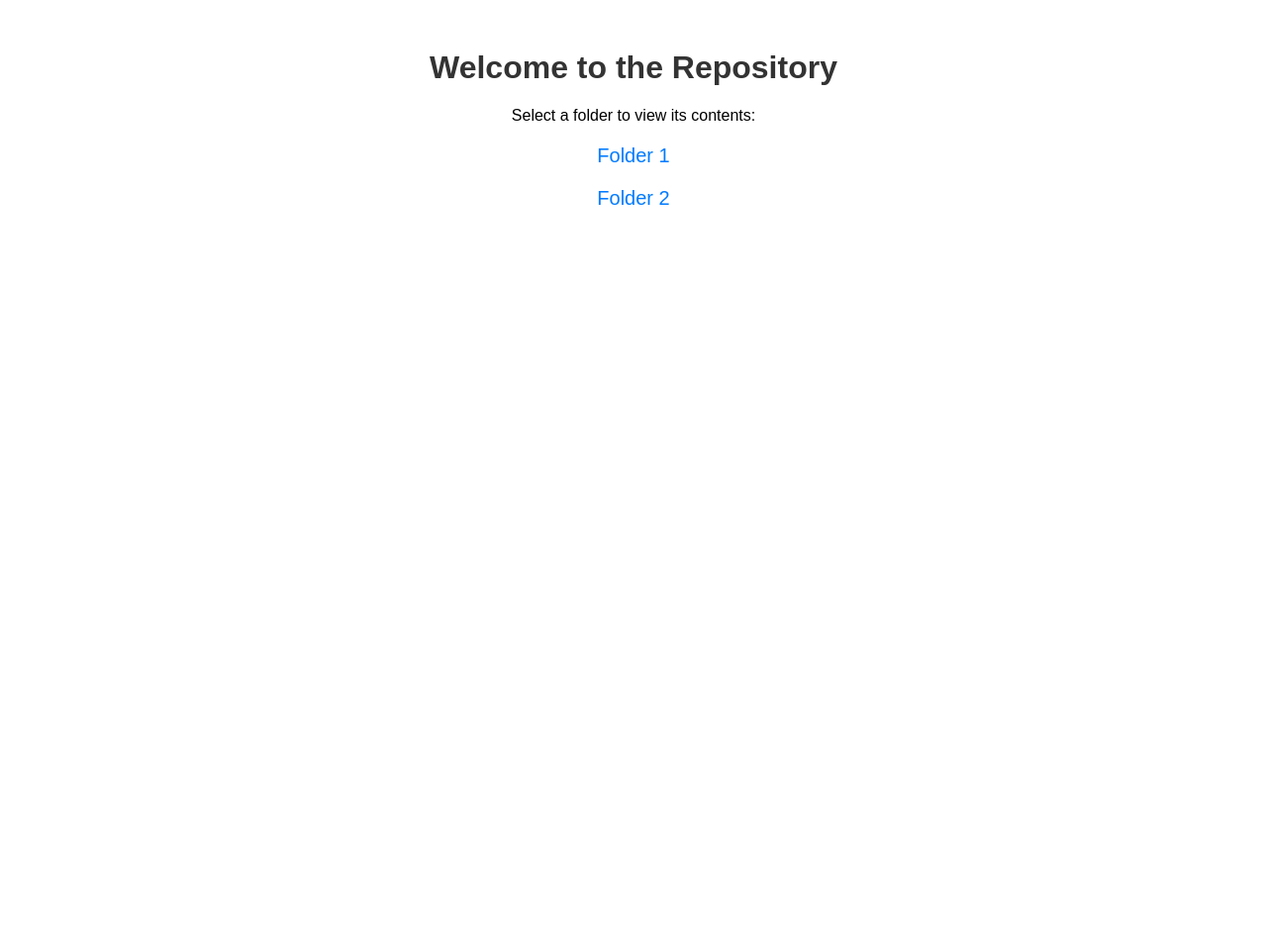
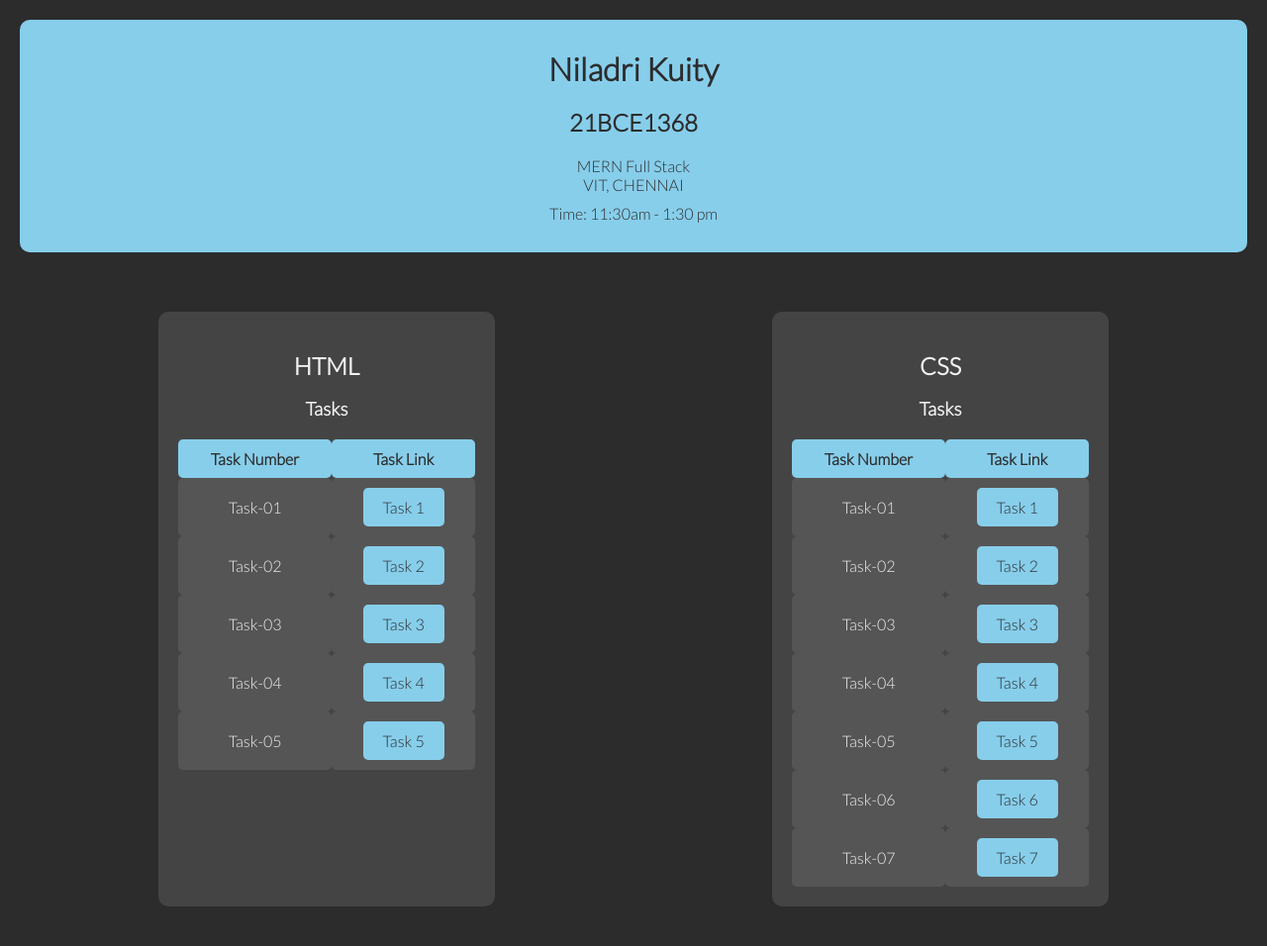
Before and after one commit to niladrik2001/MERN-FullStack-Course-2024, a plain HTML site: page index.html in a window 1280 px wide. Shown: the whole page at 99% size. Before the commit the page ends 800 px from the top, so only its background shows below. Drawn offline with Linux system fonts and the light colour scheme.

Commit message:
Update index.html

```diff
--- a/index.html
+++ b/index.html
@@ -3,39 +3,157 @@
 <head>
     <meta charset="UTF-8">
     <meta name="viewport" content="width=device-width, initial-scale=1.0">
-    <title>Repository Index</title>
+    <title>Tasks</title>
+    <link href="https://fonts.googleapis.com/css2?family=Lato:wght@300&display=swap" rel="stylesheet">
     <style>
         body {
-            font-family: Arial, sans-serif;
+            background-color: #2c2c2c;
+            color: #f1f1f1;
+            font-family: 'Lato', sans-serif;
             text-align: center;
-            margin: 50px;
-        }
-        h1 {
-            color: #333;
-        }
-        .folder-list {
-            list-style: none;
+            margin: 0;
             padding: 0;
         }
-        .folder-list li {
-            margin: 20px 0;
+        .header {
+            background-color: #87ceeb;
+            color: #2c2c2c;
+            padding: 20px;
+            border-radius: 10px;
+            margin: 20px;
         }
-        .folder-list a {
+        .header h1, .header p {
+            margin: 10px 0;
+        }
+        .content {
+            padding: 20px;
+        }
+        .tasks-container {
+            display: flex;
+            justify-content: space-around;
+            flex-wrap: wrap;
+        }
+        .tasks {
+            background-color: #444;
+            border-radius: 10px;
+            display: inline-block;
+            padding: 20px;
+            margin: 20px;
+            width: 300px;
+        }
+        .tasks h2 {
+            margin-bottom: 10px;
+        }
+        .tasks h3 {
+            margin-bottom: 20px;
+        }
+        .tasks table {
+            width: 100%;
+            border-collapse: collapse;
+        }
+        .tasks th, .tasks td {
+            padding: 10px;
+            text-align: center;
+        }
+        .tasks th {
+            background-color: #87ceeb;
+            color: #2c2c2c;
+            border-radius: 5px;
+        }
+        .tasks td {
+            background-color: #555;
+            border-radius: 5px;
+        }
+        .tasks a {
+            color: #2c2c2c;
+            background-color: #87ceeb;
+            padding: 10px 20px;
             text-decoration: none;
-            color: #007BFF;
-            font-size: 20px;
+            border-radius: 5px;
+            display: inline-block;
         }
-        .folder-list a:hover {
-            text-decoration: underline;
+        .tasks a:hover {
+            background-color: #66b2ff;
         }
     </style>
 </head>
 <body>
-    <h1>Welcome to the Repository</h1>
-    <p>Select a folder to view its contents:</p>
-    <ul class="folder-list">
-        <li><a href="Assignment 1/html/task1.html">Folder 1</a></li>
-        <li><a href="Assignment2/">Folder 2</a></li>
-    </ul>
+    <div class="header">
+        <h1>Niladri Kuity</h1>
+        <h2>21BCE1368</h2>
+        <p>MERN Full Stack<br>VIT, CHENNAI</p>
+        <p>Time: 11:30am - 1:30 pm</p>
+    </div>
+    <div class="content">
+        <div class="tasks-container">
+            <div class="tasks">
+                <h2>HTML</h2>
+                <h3>Tasks</h3>
+                <table>
+                    <tr>
+                        <th>Task Number</th>
+                        <th>Task Link</th>
+                    </tr>
+                    <tr>
+                        <td>Task-01</td>
+                        <td><a href="html/task1.html">Task 1</a></td>
+                    </tr>
+                    <tr>
+                        <td>Task-02</td>
+                        <td><a href="html/task2.html">Task 2</a></td>
+                    </tr>
+                    <tr>
+                        <td>Task-03</td>
+                        <td><a href="html/task3.html">Task 3</a></td>
+                    </tr>
+                    <tr>
+                        <td>Task-04</td>
+                        <td><a href="html/task4.html">Task 4</a></td>
+                    </tr>
+                    <tr>
+                        <td>Task-05</td>
+                        <td><a href="html/task5.html">Task 5</a></td>
+                    </tr>
+                </table>
+            </div>
+            <div class="tasks">
+                <h2>CSS</h2>
+                <h3>Tasks</h3>
+                <table>
+                    <tr>
+                        <th>Task Number</th>
+                        <th>Task Link</th>
+                    </tr>
+                    <tr>
+                        <td>Task-01</td>
+                        <td><a href="css/task1.html">Task 1</a></td>
+                    </tr>
+                    <tr>
+                        <td>Task-02</td>
+                        <td><a href="css/task2.html">Task 2</a></td>
+                    </tr>
+                    <tr>
+                        <td>Task-03</td>
+                        <td><a href="css/task3.html">Task 3</a></td>
+                    </tr>
+                    <tr>
+                        <td>Task-04</td>
+                        <td><a href="css/task4.html">Task 4</a></td>
+                    </tr>
+                    <tr>
+                        <td>Task-05</td>
+                        <td><a href="css/task5.html">Task 5</a></td>
+                    </tr>
+                    <tr>
+                        <td>Task-06</td>
+                        <td><a href="css/task6.html">Task 6</a></td>
+                    </tr>
+                    <tr>
+                        <td>Task-07</td>
+                        <td><a href="css/task7.html">Task 7</a></td>
+                    </tr>
+                </table>
+            </div>
+        </div>
+    </div>
 </body>
 </html>
```
